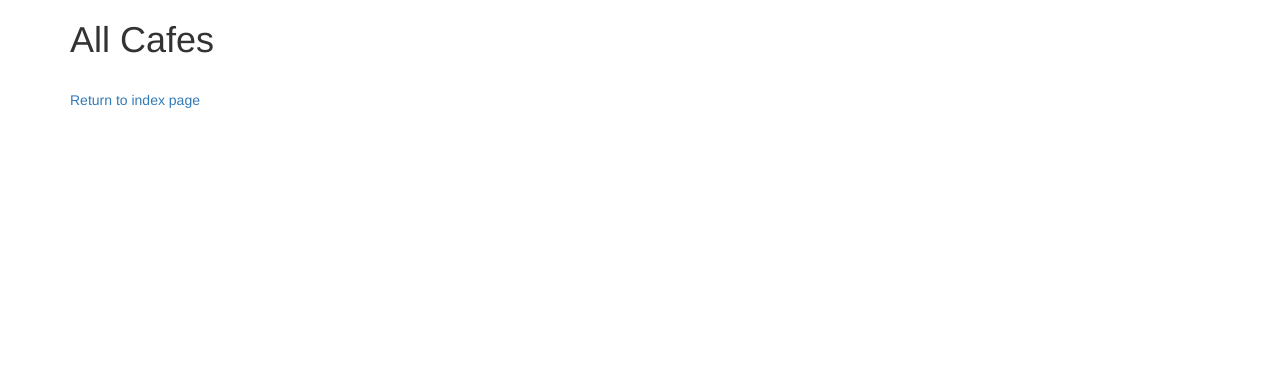
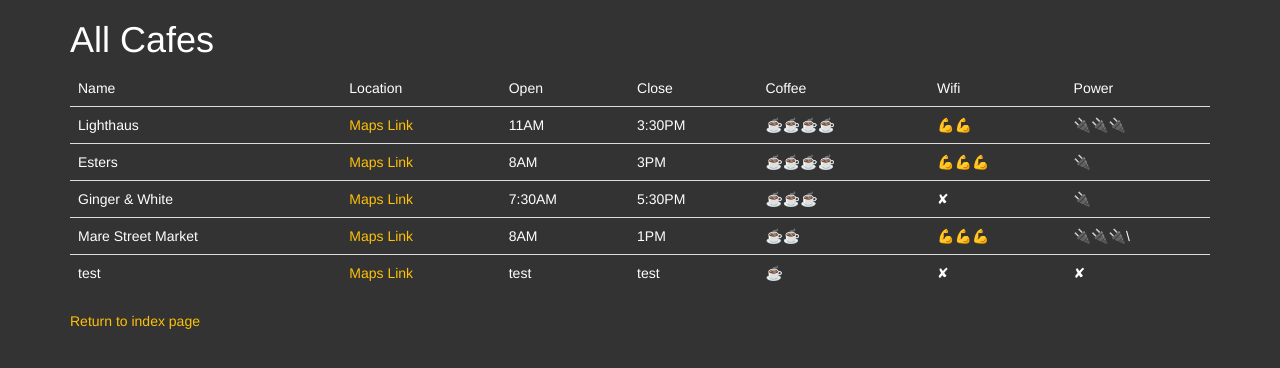
Before and after one commit to fuzzygwalchmei/udemy-100days, a Flask app: page /cafes in a window 1280 px wide. Shown: the top 368 px of the page. Run offline with Flask 2, Linux system fonts and the light colour scheme; some libraries are stand-ins or nearby versions.

Commit message:
udemy 100 days of code day 62 flask wtf forms, bootstrap, csv

```diff
--- a/Advanced_days_58_to_80/62_exercises/cafe-data.csv
+++ b/Advanced_days_58_to_80/62_exercises/cafe-data.csv
@@ -2,4 +2,5 @@
 Lighthaus,https://goo.gl/maps/2EvhB4oq4gyUXKXx9,11AM, 3:30PM,☕☕☕☕️,💪💪,🔌🔌🔌
 Esters,https://goo.gl/maps/13Tjc36HuPWLELaSA,8AM,3PM,☕☕☕☕,💪💪💪,🔌
 Ginger & White,https://goo.gl/maps/DqMx2g5LiAqv3pJQ9,7:30AM,5:30PM,☕☕☕,✘,🔌
-Mare Street Market,https://goo.gl/maps/ALR8iBiNN6tVfuAA8,8AM,1PM,☕☕,💪💪💪,🔌🔌🔌
+Mare Street Market,https://goo.gl/maps/ALR8iBiNN6tVfuAA8,8AM,1PM,☕☕,💪💪💪,🔌🔌🔌\,a,http://me.es,c,D,☕️,✘,✘\,a,http://me.es,b,c,☕️,✘,✘
+test,http://me.es,test,test,☕️,✘,✘
--- a/Advanced_days_58_to_80/62_exercises/main.py
+++ b/Advanced_days_58_to_80/62_exercises/main.py
@@ -1,8 +1,10 @@
-from flask import Flask, render_template
+from flask import Flask, render_template, redirect
+from flask.helpers import url_for
 from flask_bootstrap import Bootstrap
 from flask_wtf import FlaskForm
-from wtforms import StringField, SubmitField
-from wtforms.validators import DataRequired
+from wtforms import StringField, SubmitField, SelectField
+from wtforms.fields.core import SelectField
+from wtforms.validators import DataRequired, URL
 import csv
 
 app = Flask(__name__)
@@ -12,6 +14,12 @@
 
 class CafeForm(FlaskForm):
     cafe = StringField('Cafe name', validators=[DataRequired()])
+    location_url = StringField('Location', validators=[DataRequired(), URL()])
+    open = StringField('Open Time', validators=[DataRequired()])
+    close = StringField('Close Time', validators=[DataRequired()])
+    coffee = SelectField('Coffee Rating', choices=['☕️','☕️☕️','☕️☕️☕️','☕️☕️☕️☕️','☕️☕️☕️☕️☕️'], validators=[DataRequired()])
+    wifi = SelectField('Wifi Rating', choices=['✘','💪','💪💪','💪💪💪','💪💪💪💪','💪💪💪💪💪'], validators=[DataRequired()])
+    power_outlet = SelectField('Power Outlets', choices=['✘','🔌','🔌🔌','🔌🔌🔌','🔌🔌🔌🔌','🔌🔌🔌🔌🔌'], validators=[DataRequired()])
     submit = SubmitField('Submit')
 
 # Exercise:
@@ -29,7 +37,7 @@
     return render_template("index.html")
 
 
-@app.route('/add')
+@app.route('/add', methods=["GET","POST"])
 def add_cafe():
     form = CafeForm()
     if form.validate_on_submit():
@@ -37,12 +45,16 @@
     # Exercise:
     # Make the form write a new row into cafe-data.csv
     # with   if form.validate_on_submit()
+        with open('cafe-data.csv','a') as csv_f:
+            csv_f.write(f"\n{form.cafe.data},{form.location_url.data},{form.open.data},{form.close.data},"
+            f"{form.coffee.data},{form.wifi.data},{form.power_outlet.data}")
+            return redirect(url_for('cafes'))
     return render_template('add.html', form=form)
 
 
 @app.route('/cafes')
 def cafes():
-    with open('cafe-data.csv', newline='') as csv_file:
+    with open('./cafe-data.csv', newline='') as csv_file:
         csv_data = csv.reader(csv_file, delimiter=',')
         list_of_rows = []
         for row in csv_data:
--- a/Advanced_days_58_to_80/62_exercises/templates/cafes.html
+++ b/Advanced_days_58_to_80/62_exercises/templates/cafes.html
@@ -3,7 +3,7 @@
 {% block title %}Restaurants{% endblock %}
 
 {% block content %}
-
+<link rel="stylesheet" href="{{ url_for('static', filename='css/styles.css') }}">
 <div class="container">
   <div class="row">
     <div class="col-sm-12">
@@ -14,9 +14,25 @@
           <!-- This is where you will write the code to render a Bootstrap
           Table that contains all the information from the
           cafe-data.csv file. -->
+            <thead>
+              <td>Name</td><td>Location</td><td>Open</td><td>Close</td><td>Coffee</td><td>Wifi</td><td>Power</td>
+            </thead>
+            <tbody>
+          {% for cafe in cafes[1:] %}
+            <tr>
+              <td>{{ cafe[0] }}</td>
+              <td><a href="{{ cafe[1] }}">Maps Link</a></td>
+              <td>{{ cafe[2] }}</td>
+              <td>{{ cafe[3] }}</td>
+              <td>{{ cafe[4] }}</td>
+              <td>{{ cafe[5] }}</td>
+              <td>{{ cafe[6] }}</td>
+            </tr>
+          {% endfor %}
+        </tbody>
   	  </table>
 
-      <p><a href="#">Return to index page</a></p>
+      <p><a href="{{ url_for('home') }}">Return to index page</a></p>
 
     </div>
   </div>
--- a/Advanced_days_58_to_80/62_exercises/templates/index.html
+++ b/Advanced_days_58_to_80/62_exercises/templates/index.html
@@ -9,7 +9,7 @@
   <p class="lead">Want to work in a cafe but need power and wifi?</p>
   <hr class="my-4">
   <p>You've found the right place! Checkout my collection of cafes with data on power socket availability, wifi speed and coffee quality.</p>
-  <a class="btn btn-warning btn-lg" href="#" role="button">Show Me!</a>
+  <a class="btn btn-warning btn-lg" href="{{ url_for('cafes') }}" role="button">Show Me!</a>
 </div>
     </div>
 
```
Also changed, not shown: Advanced_days_58_to_80/62_exercises/templates/add.html (+8 -1 lines).
